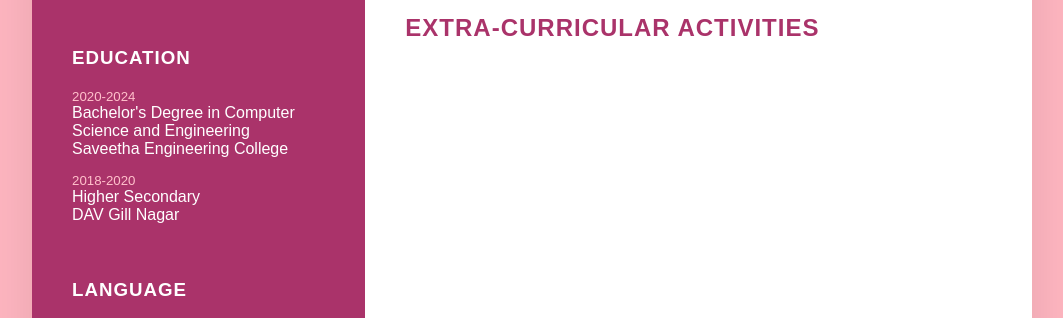
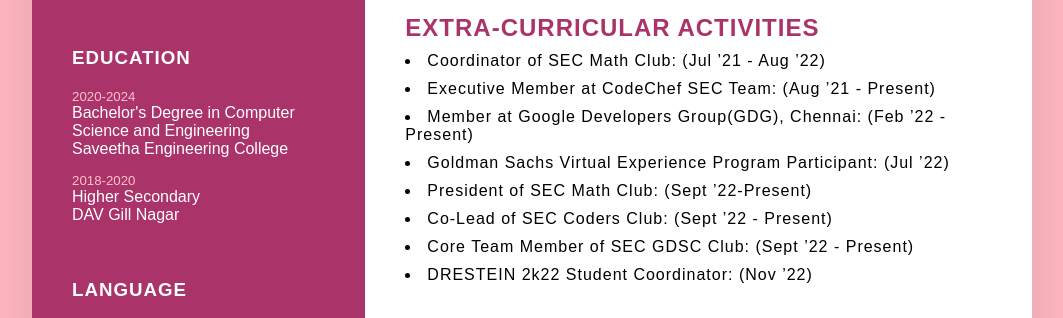
Before and after one commit to Meenadshi/Resume-html, a plain HTML site: page index.html in a window 1280 px wide. Shown: the part 616-934 px from the top of the page, without its empty margins (108-1171 px from the left). Drawn offline with Linux system fonts and the light colour scheme.

Commit message:
-Add. Added Extra-Curricular Activities Section with list of roles held

```diff
--- a/index.html
+++ b/index.html
@@ -113,12 +113,33 @@ dashboard using Congnos Analytics with various visualizations on defined problem
                         Save Our Soul - Blood Donation Prediction(ML Project): Developed a web application integrated with ML algorithm
 using Flask (Dec ’22)
                     </li>
-                </ul>
-            </div>
-            <div class="abt">
-                <h2 class="title2">Extra-Curricular Activities</h2>
-
-            </div>
+        </div>
+        <div class="abt">
+            <h2 class="title2">Extra-Curricular Activities</h2>
+            <li>
+                Coordinator of SEC Math Club: (Jul ’21 - Aug ’22)
+            </li>
+            <li>
+                Executive Member at CodeChef SEC Team: (Aug ’21 - Present)
+            </li>
+            <li>
+                Member at Google Developers Group(GDG), Chennai: (Feb ’22 - Present)
+            </li>
+            <li>
+                Goldman Sachs Virtual Experience Program Participant: (Jul ’22)
+            </li>
+            <li>
+                President of SEC Math Club: (Sept ’22-Present)
+            </li>
+            <li>
+                Co-Lead of SEC Coders Club: (Sept ’22 - Present)
+            </li>
+            <li>
+                Core Team Member of SEC GDSC Club: (Sept ’22 - Present)
+            </li>
+            <li>
+                DRESTEIN 2k22 Student Coordinator: (Nov ’22)
+            </li>
         </div>
     </div>
 </body>
```
